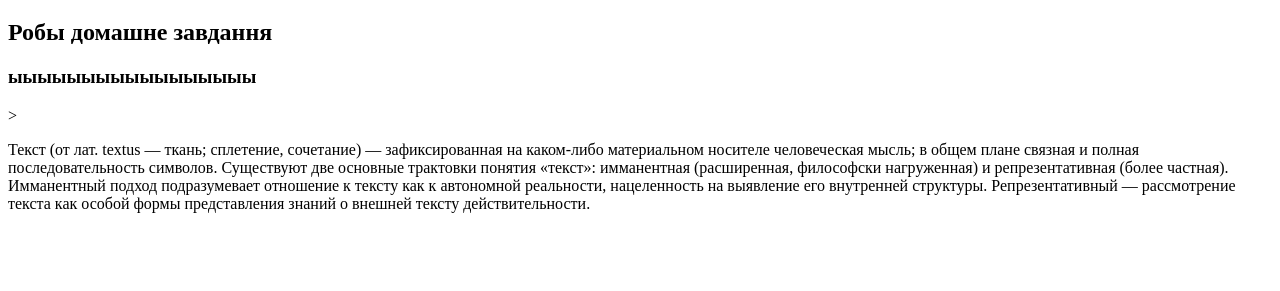
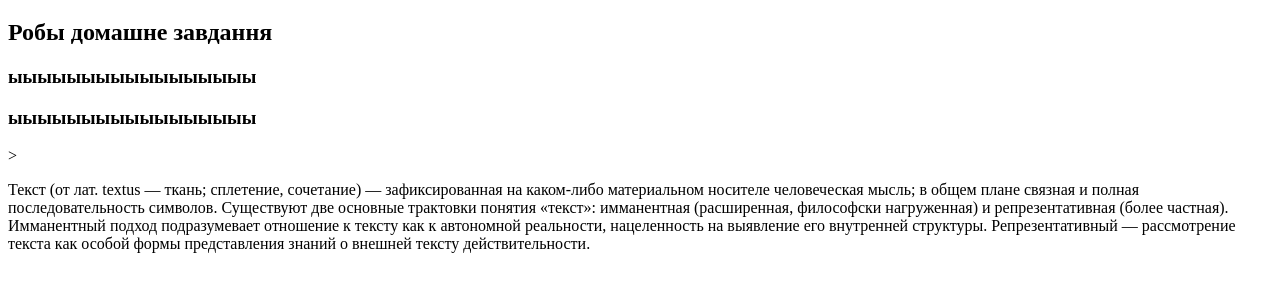
Before and after one commit to DeusLuVult/Test-06.09.2019, a plain HTML site: page index.html in a window 1280 px wide. Shown: the part 61-352 px from the top of the page. Drawn offline with Linux system fonts and the light colour scheme.

Commit message:
Update index.html

```diff
--- a/index.html
+++ b/index.html
@@ -10,6 +10,7 @@
     <div class="12"><h1>Павло ты студент </h1></div>
     <div id="1"><h2>Робы домашне завдання</h2></div>
     <div class="12"><h3>ыыыыыыыыыыыыыыыыы</h3></div>
+    <div class="12"><h3>ыыыыыыыыыыыыыыыыы</h3></div>
     <div id="2">><p>Текст (от лат. textus — ткань; сплетение, сочетание) — зафиксированная на каком-либо материальном носителе человеческая мысль; в общем плане связная и полная последовательность символов.
         Существуют две основные трактовки понятия «текст»: имманентная (расширенная, философски нагруженная) и репрезентативная (более частная). Имманентный подход подразумевает отношение к тексту как к автономной реальности, нацеленность на выявление его внутренней структуры. Репрезентативный — рассмотрение текста как особой формы представления знаний о внешней тексту действительности.
             </p></div>
```
